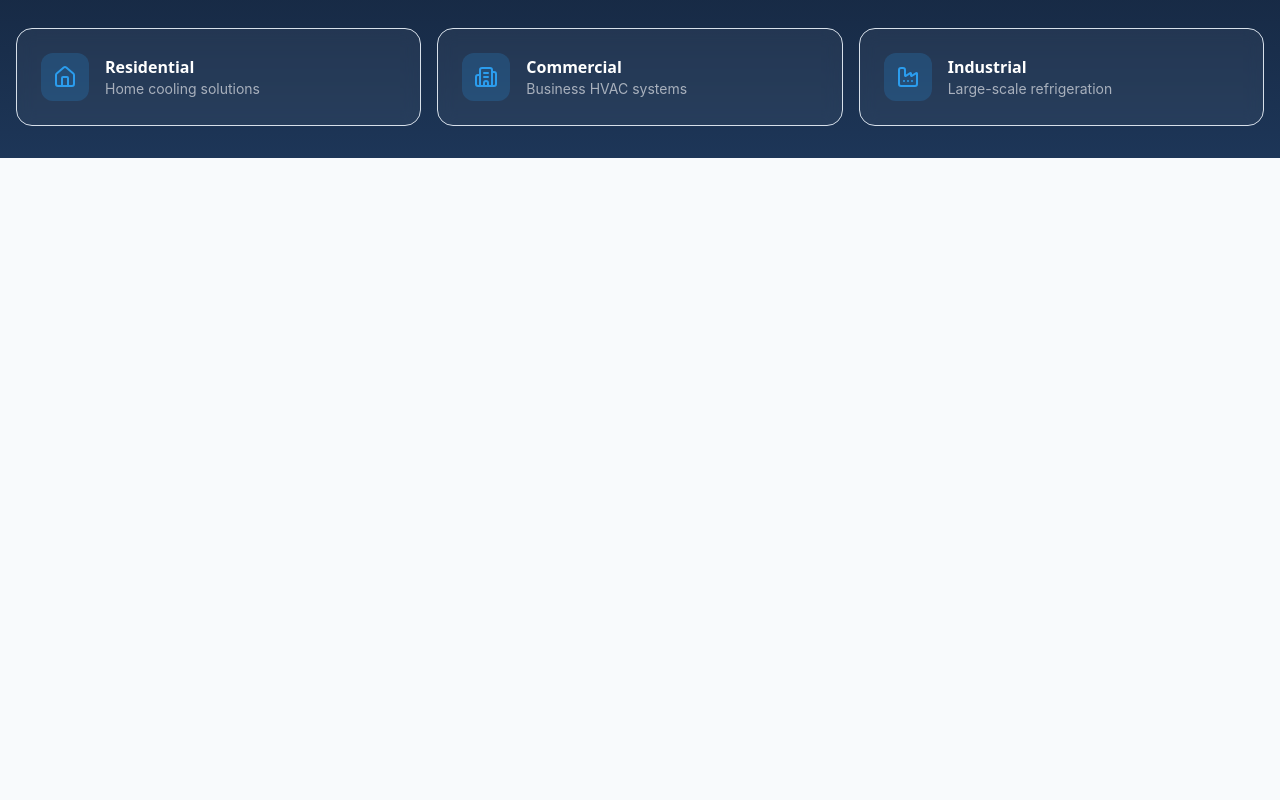
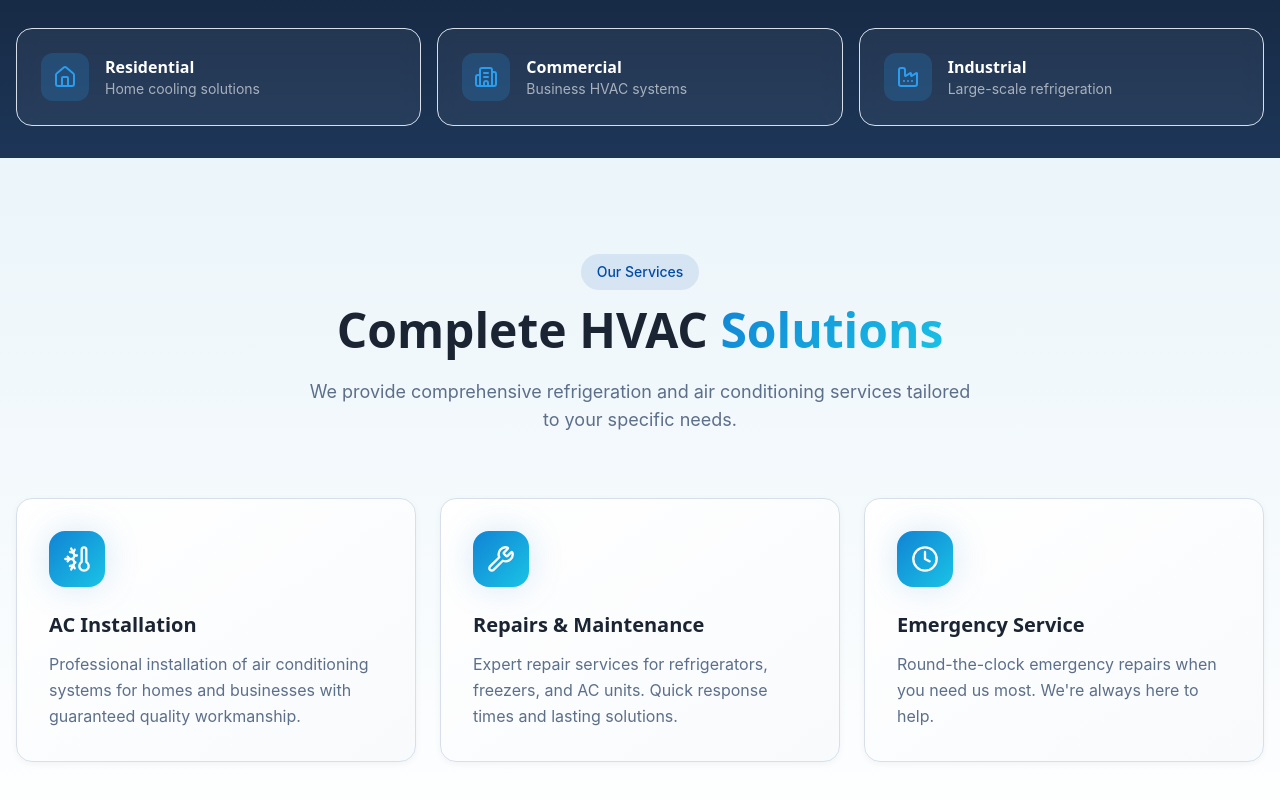
Before and after one commit to ryanzam/coolstar, a Next.js app: page / in a window 1280 px wide. Shown: the part 804-1604 px from the top of the page. Before the commit the page ends 962 px from the top, so only its background shows below. Built offline with nearby package versions, Linux system fonts and the light colour scheme; a web font is replaced by a local one.

Commit message:
add services section and components

```diff
--- a/app/page.tsx
+++ b/app/page.tsx
@@ -1,6 +1,7 @@
 import Hero from "@/components/Hero";
 import Navbar from "@/components/Navbar";
 import Sectors from "@/components/Sectors";
+import Services from "@/components/Services";
 import Image from "next/image";
 
 export default function Home() {
@@ -9,6 +10,7 @@ export default function Home() {
       <Navbar />
       <Hero />
       <Sectors />
+      <Services />
     </div>
   );
 }
--- /dev/null
+++ b/components/ServiceCard.tsx
@@ -0,0 +1,47 @@
+import { cn } from '@/lib/utils';
+import type { LucideIcon } from 'lucide-react';
+
+interface ServiceCardProps {
+    icon: LucideIcon;
+    title: string;
+    description: string;
+    className?: string;
+    delay?: number;
+}
+
+const ServiceCard = ({
+    icon: Icon,
+    title,
+    description,
+    className,
+    delay = 0,
+}: ServiceCardProps) => {
+    return (
+        <div
+            className={cn(
+                "group relative p-8 rounded-2xl bg-card card-gradient border border-border/50 shadow-soft hover:shadow-large transition-all duration-500 hover:-translate-y-1",
+                className
+            )}
+            style={{ animationDelay: `${delay}ms` }}
+        >
+            {/* Glow effect */}
+            <div className="absolute inset-0 rounded-2xl bg-linear-to-br from-primary/5 to-accent/5 opacity-0 group-hover:opacity-100 transition-opacity duration-500" />
+
+            <div className="relative">
+                <div className="w-14 h-14 rounded-xl cta-gradient flex items-center justify-center mb-6 shadow-glow group-hover:scale-110 transition-transform duration-300">
+                    <Icon className="w-7 h-7 text-primary-foreground" />
+                </div>
+
+                <h3 className="text-xl font-heading font-semibold text-foreground mb-3">
+                    {title}
+                </h3>
+
+                <p className="text-muted-foreground leading-relaxed">
+                    {description}
+                </p>
+            </div>
+        </div>
+    )
+}
+
+export default ServiceCard
--- /dev/null
+++ b/components/Services.tsx
@@ -0,0 +1,54 @@
+import { ThermometerSnowflake, Wrench, Clock } from 'lucide-react';
+import React from 'react'
+import ServiceCard from './ServiceCard';
+
+
+const services = [
+    {
+        icon: ThermometerSnowflake,
+        title: "AC Installation",
+        description:
+            "Professional installation of air conditioning systems for homes and businesses with guaranteed quality workmanship.",
+    },
+    {
+        icon: Wrench,
+        title: "Repairs & Maintenance",
+        description:
+            "Expert repair services for refrigerators, freezers, and AC units. Quick response times and lasting solutions.",
+    },
+    {
+        icon: Clock,
+        title: "Emergency Service",
+        description:
+            "Round-the-clock emergency repairs when you need us most. We're always here to help.",
+    },
+];
+
+const Services = () => {
+    return (
+        <section id="#services" className="py-24 frost-bg">
+            <div className="container mx-auto px-4">
+                <div className="text-center mb-16">
+                    <span className="inline-block px-4 py-2 rounded-full bg-primary/10 text-primary text-sm font-medium mb-4">
+                        Our Services
+                    </span>
+                    <h2 className="text-3xl md:text-5xl font-heading font-bold text-foreground mb-6">
+                        Complete HVAC <span className="text-gradient">Solutions</span>
+                    </h2>
+                    <p className="text-lg text-muted-foreground max-w-2xl mx-auto">
+                        We provide comprehensive refrigeration and air conditioning services
+                        tailored to your specific needs.
+                    </p>
+                </div>
+
+                <div className="grid grid-cols-1 md:grid-cols-3 lg:grid-cols-3 gap-6">
+                    {services.map((service, index) => (
+                        <ServiceCard key={service.title} {...service} delay={index * 100} />
+                    ))}
+                </div>
+            </div>
+        </section>
+    )
+}
+
+export default Services
```
